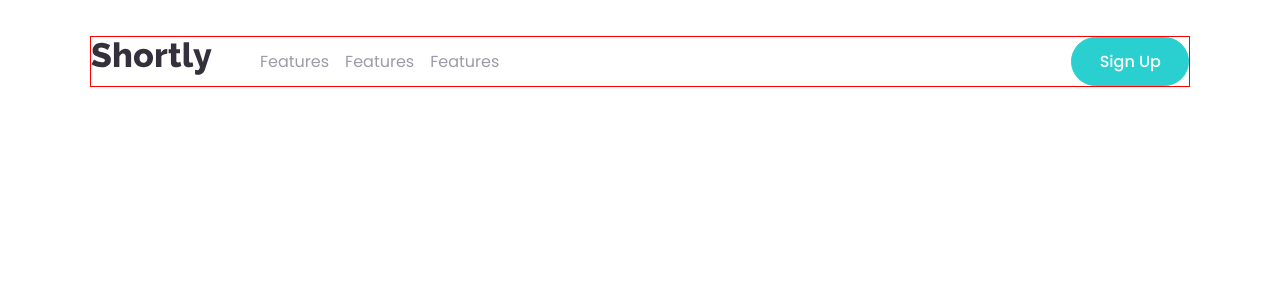
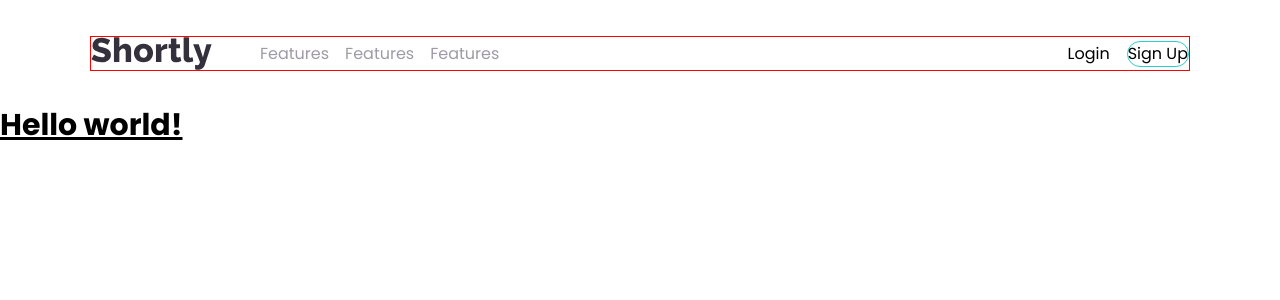
Before and after one commit to wafash08/url-shortening-api, a Next.js app: page / in a window 1280 px wide. Shown: the top 300 px of the page. Built offline with nearby package versions, Linux system fonts and the light colour scheme.

Commit message:
style: setup tailwind and next fonts

```diff
--- a/package.json
+++ b/package.json
@@ -9,6 +9,7 @@
     "lint": "next lint"
   },
   "dependencies": {
+    "@next/font": "^13.0.4",
     "next": "13.0.0",
     "react": "18.2.0",
     "react-dom": "18.2.0"
@@ -17,8 +18,11 @@
     "@types/node": "18.11.5",
     "@types/react": "18.0.23",
     "@types/react-dom": "18.0.7",
+    "autoprefixer": "^10.4.13",
     "eslint": "8.26.0",
     "eslint-config-next": "13.0.0",
+    "postcss": "^8.4.19",
+    "tailwindcss": "^3.2.4",
     "typescript": "4.8.4"
   }
 }
--- a/pages/_app.tsx
+++ b/pages/_app.tsx
@@ -1,6 +1,18 @@
-import '../styles/globals.css'
-import type { AppProps } from 'next/app'
+import type { AppProps } from "next/app";
+import { Poppins } from "@next/font/google";
+import "../styles/globals.css";
+
+const poppins = Poppins({
+  weight: ["400", "500", "700"],
+  subsets: ["latin"],
+  style: ["normal", "italic"],
+  variable: "--font-poppins",
+});
 
 export default function App({ Component, pageProps }: AppProps) {
-  return <Component {...pageProps} />
+  return (
+    <main className={`${poppins.variable}`}>
+      <Component {...pageProps} />
+    </main>
+  );
 }
--- a/pages/api/hello.ts
+++ /dev/null
@@ -1,13 +0,0 @@
-// Next.js API route support: https://nextjs.org/docs/api-routes/introduction
-import type { NextApiRequest, NextApiResponse } from 'next'
-
-type Data = {
-  name: string
-}
-
-export default function handler(
-  req: NextApiRequest,
-  res: NextApiResponse<Data>
-) {
-  res.status(200).json({ name: 'John Doe' })
-}
--- a/pages/index.tsx
+++ b/pages/index.tsx
@@ -37,6 +37,11 @@ export default function Home() {
           <Menu isShow={visible} />
         </div>
       </header>
+      <main>
+        <h1 className="text-3xl font-bold underline font-poppins">
+          Hello world!
+        </h1>
+      </main>
     </div>
   );
 }
--- /dev/null
+++ b/postcss.config.js
@@ -0,0 +1,6 @@
+module.exports = {
+  plugins: {
+    tailwindcss: {},
+    autoprefixer: {},
+  },
+}
--- a/styles/globals.css
+++ b/styles/globals.css
@@ -1,4 +1,6 @@
-@import url("https://fonts.googleapis.com/css2?family=Poppins:ital,wght@0,400;0,500;0,700;1,400;1,500;1,700&display=swap");
+@tailwind base;
+@tailwind components;
+@tailwind utilities;
 
 html,
 body {
--- /dev/null
+++ b/tailwind.config.js
@@ -0,0 +1,17 @@
+const { fontFamily } = require("tailwindcss/defaultTheme");
+
+/** @type {import('tailwindcss').Config} */
+module.exports = {
+  content: [
+    "./pages/**/*.{js,ts,jsx,tsx}",
+    "./components/**/*.{js,ts,jsx,tsx}",
+  ],
+  theme: {
+    extend: {
+      fontFamily: {
+        poppins: ["var(--font-poppins)", ...fontFamily.sans],
+      },
+    },
+  },
+  plugins: [],
+};
```
Also changed, not shown: 1 other file (tests, documents, lock files or other folders).
